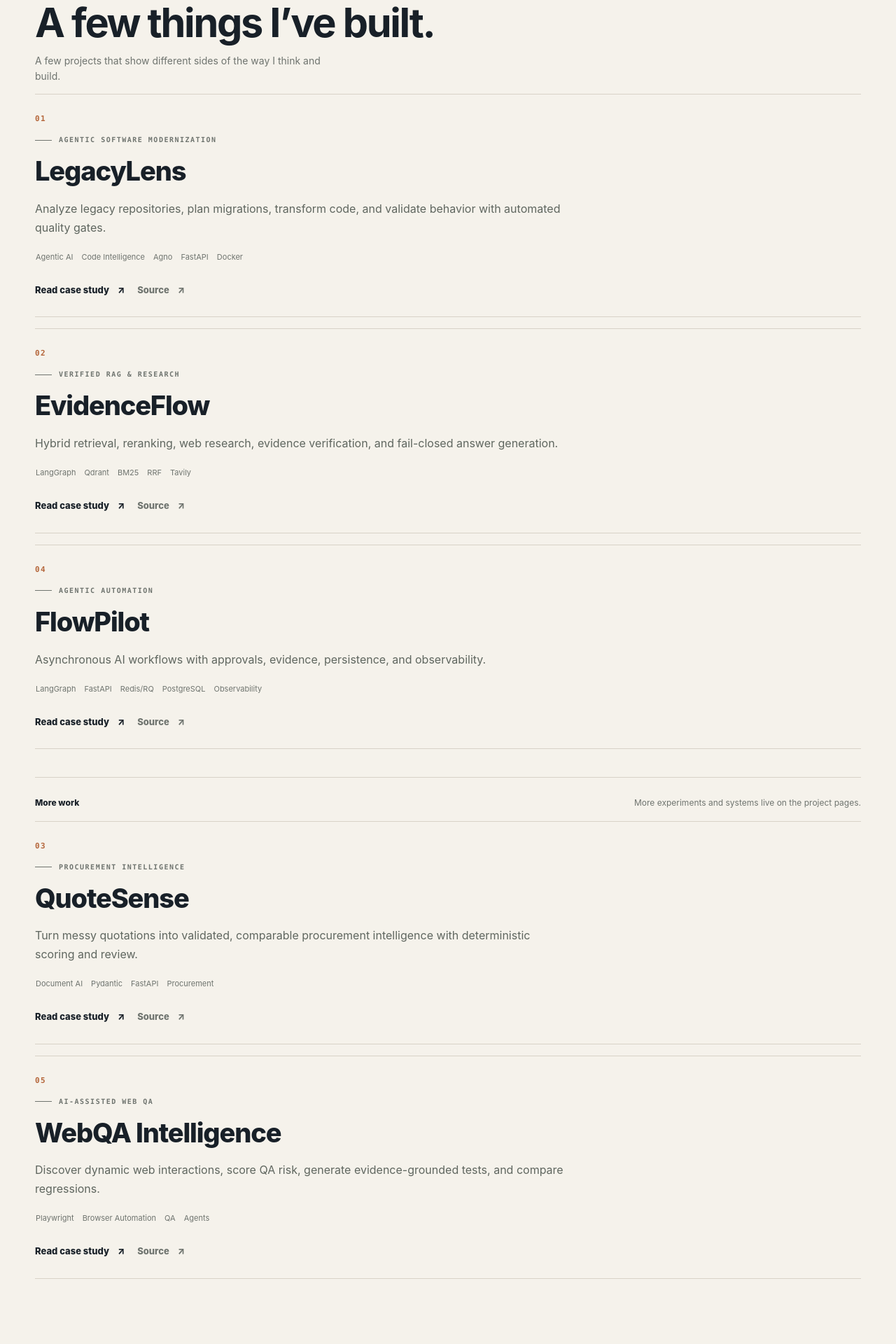
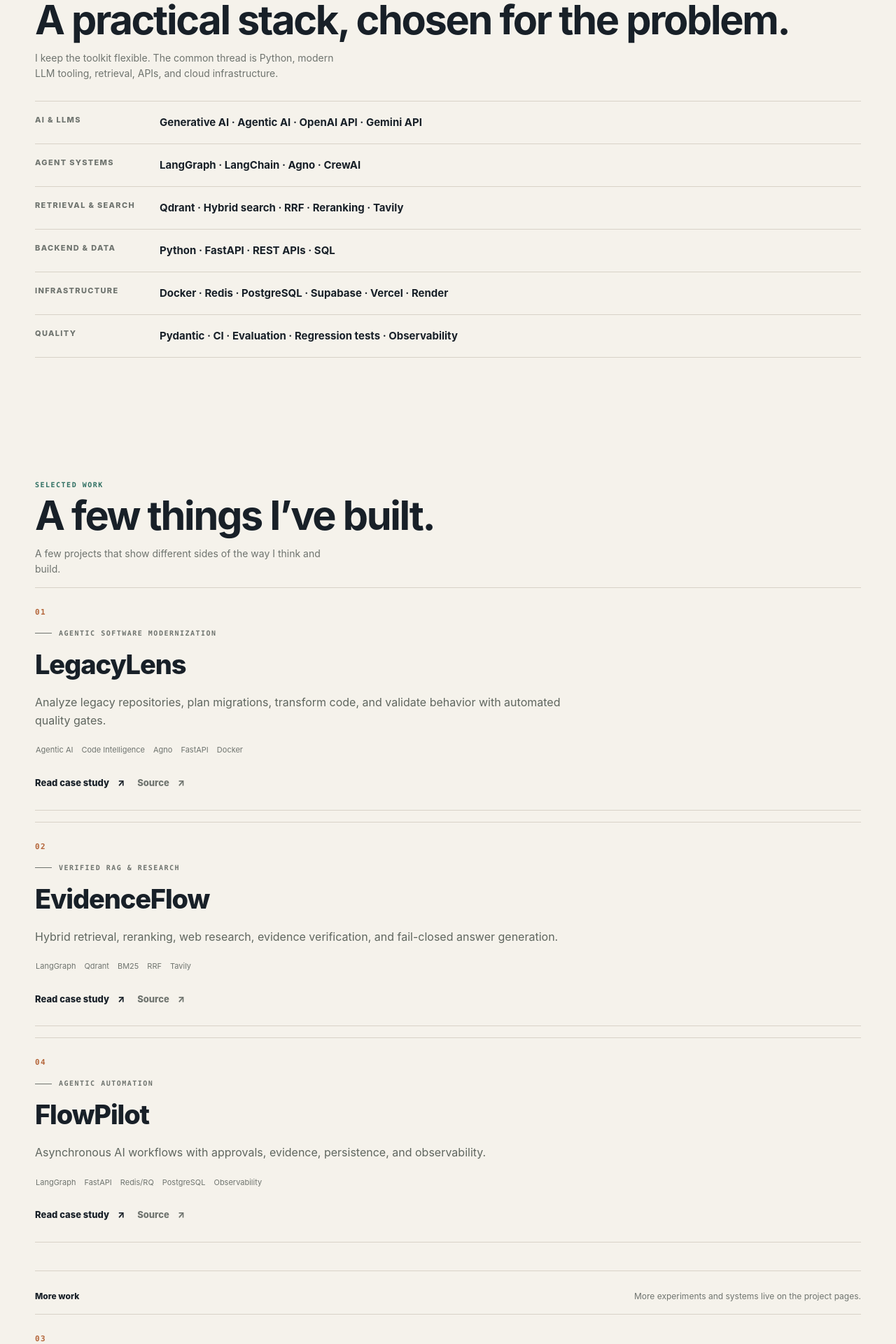
Before and after one commit to AsaifAli/asaifali-portfolio, a Next.js app: page / in a window 1280 px wide. Shown: the part 2340-4260 px from the top of the page at 70% size. Built offline with nearby package versions, Linux system fonts and the light colour scheme; no server answers; the database is empty.

Commit message:
Redesign of the portfolio

```diff
--- a/app/page.tsx
+++ b/app/page.tsx
@@ -80,16 +80,6 @@ export default async function Home() {
 
 
 
-      <section id="work" className="shell section work-section work-refined">
-        <div className="section-head editorial-head">
-          <div><div className="section-kicker">Selected work</div><h2>A few things I’ve built.</h2></div>
-          <p className="section-intro">A few projects that show different sides of the way I think and build.</p>
-        </div>
-        <div className="project-list featured-projects">{featured.map((project) => <ProjectCard key={project.slug} project={project} />)}</div>
-        <div className="work-more-intro"><span>More work</span><span>More experiments and systems live on the project pages.</span></div>
-        <div className="project-list secondary-projects">{remaining.map((project) => <ProjectCard key={project.slug} project={project} />)}</div>
-      </section>
-
       <section className="shell section toolkit-section toolkit-refined">
         <div className="section-head editorial-head">
           <div><div className="section-kicker">What I work with</div><h2>A practical stack, chosen for the problem.</h2></div>
@@ -103,6 +93,17 @@ export default async function Home() {
           <div><span>Infrastructure</span><strong>Docker · Redis · PostgreSQL · Supabase · Vercel · Render</strong></div>
           <div><span>Quality</span><strong>Pydantic · CI · Evaluation · Regression tests · Observability</strong></div>
         </div>
+      </section>
+
+
+      <section id="work" className="shell section work-section work-refined">
+        <div className="section-head editorial-head">
+          <div><div className="section-kicker">Selected work</div><h2>A few things I’ve built.</h2></div>
+          <p className="section-intro">A few projects that show different sides of the way I think and build.</p>
+        </div>
+        <div className="project-list featured-projects">{featured.map((project) => <ProjectCard key={project.slug} project={project} />)}</div>
+        <div className="work-more-intro"><span>More work</span><span>More experiments and systems live on the project pages.</span></div>
+        <div className="project-list secondary-projects">{remaining.map((project) => <ProjectCard key={project.slug} project={project} />)}</div>
       </section>
 
       <section className="shell section playground-section" id="playground">
```
